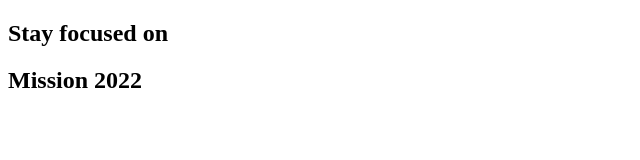
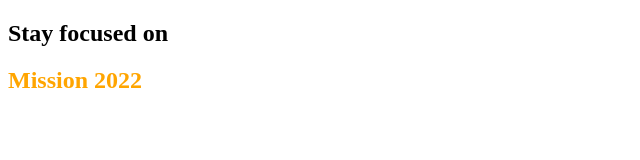
Before and after one commit to pervezhossain48/Assainment1, a plain HTML site: page index.html in a window 1280 px wide. Shown: the whole page, without its empty margins (0-640 px from the left). Drawn offline with Linux system fonts and the light colour scheme.

Commit message:
Assainment1

```diff
--- a/index.html
+++ b/index.html
@@ -11,7 +11,7 @@
     <section>
         <div>
             <h1>Stay focused on </h1>
-            <h1>Mission 2022</h1>
+            <h1 class="color-orange">Mission 2022</h1>
         </div>
     </section>
 </body>
--- a/style.css
+++ b/style.css
@@ -0,0 +1,6 @@
+body{
+
+}
+.color-orange{
+    color: orange;
+}
```
